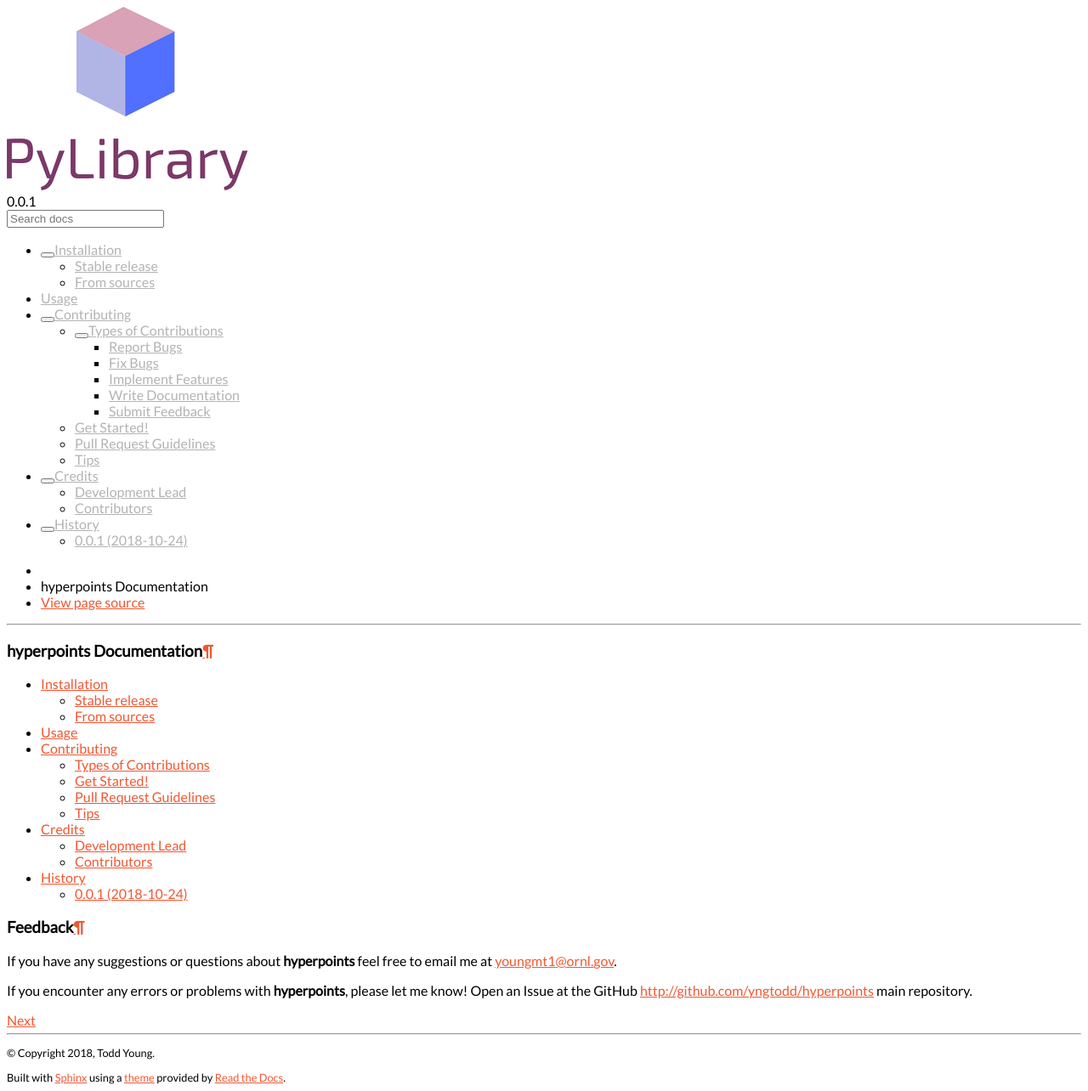
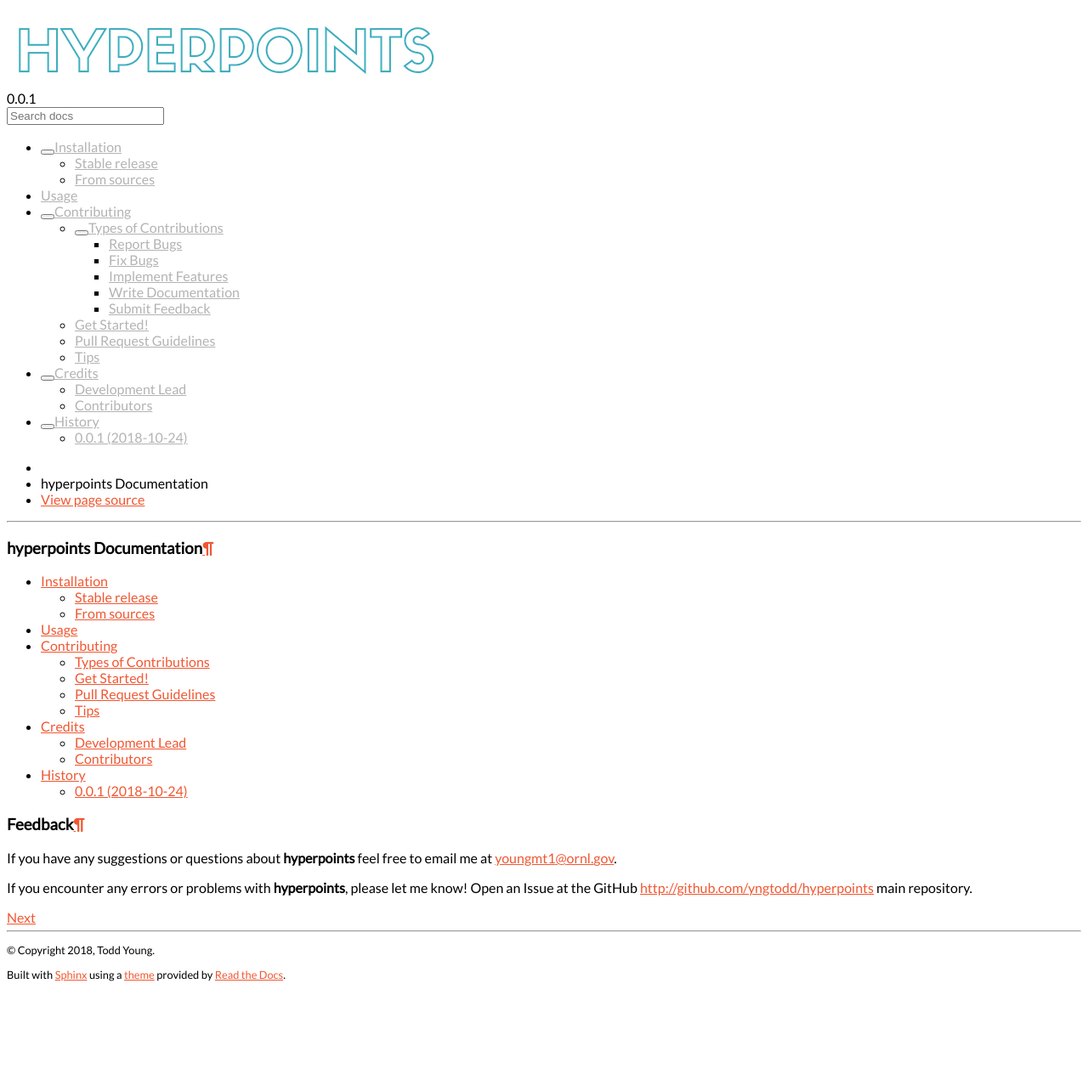
Before and after one commit to yngtodd/hyperpoints, a Sphinx documentation site: the page built from docs/index.rst, in a window 1280 px wide. Shown: the whole page at 85% size. Built offline with Sphinx 7.4.7 and the Read the Docs theme 2.0.0, drawn with Linux system fonts in a browser that asks for light colours; nearby versions of some CDN libraries; after the commit the page ends 1163 px from its top, so only the background shows below that; grey boxes are pictures that could not be loaded.

Commit message:
UPdate docs

```diff
--- a/docs/conf.py
+++ b/docs/conf.py
@@ -130,7 +130,7 @@ html_theme_path = [sphinx_rtd_theme.get_html_theme_path()]
 
 # The name of an image file (relative to this directory) to place at the top
 # of the sidebar.
-html_logo = "_static/img/pylibrary.png"
+html_logo = "_static/img/name.png"
 
 # The name of an image file (within the static path) to use as favicon of the
 # docs.  This file should be a Windows icon file (.ico) being 16x16 or 32x32
```
Also changed, not shown: docs/_static/img/name.png (added).
